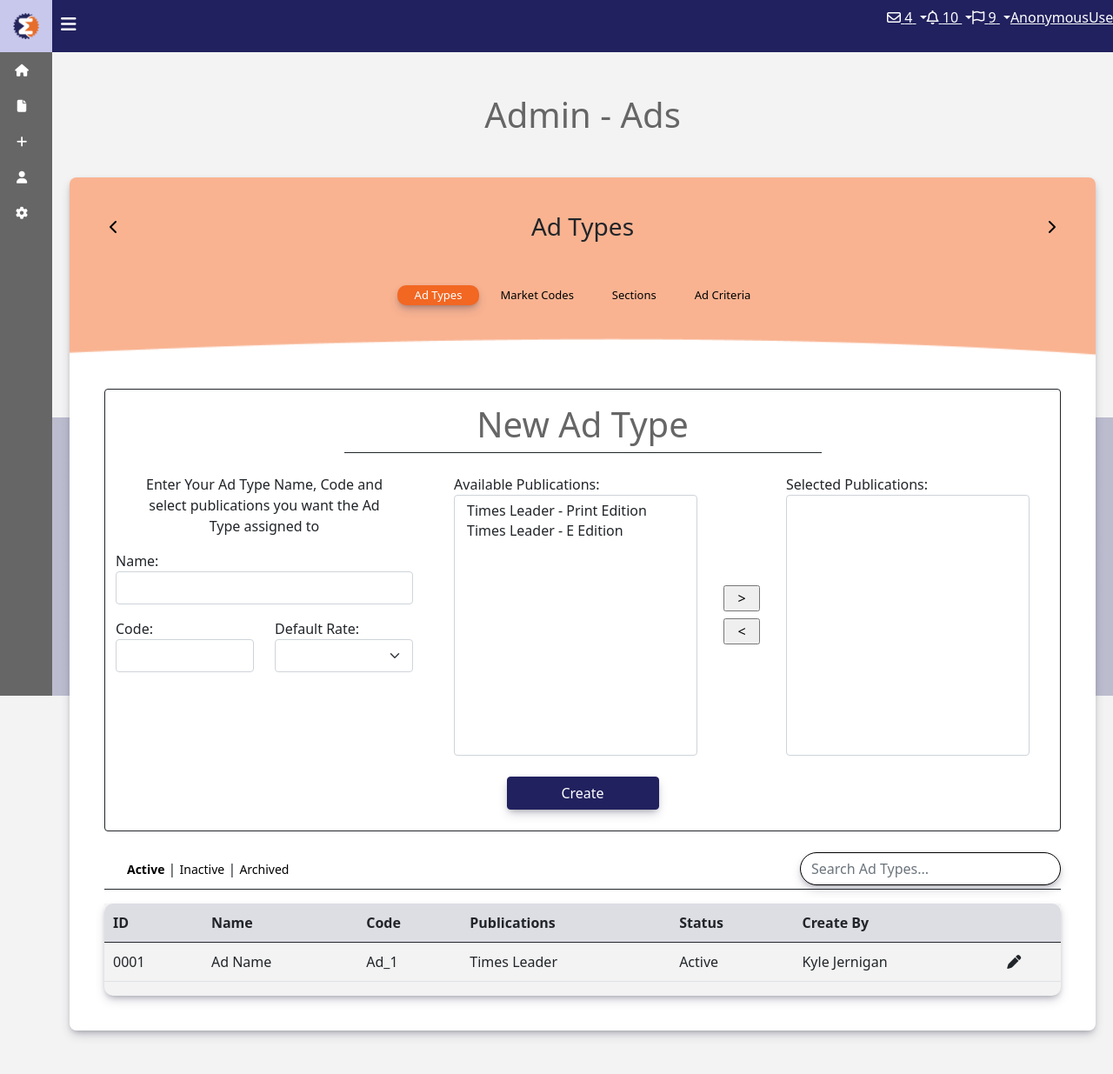
After one commit to skoolboi434/summa-advertising, a Django app: page /adminportal/adminAds in a window 1280 px wide. The commit adds this page. Shown: the whole page at 87% size. Run offline with Django 5.2, Linux system fonts and the light colour scheme; lists and menus that the app fills with data are empty; some libraries are stand-ins or nearby versions.

Commit message:
Admin Ads main dashboards added

```diff
--- a/adAdmin/urls.py
+++ b/adAdmin/urls.py
@@ -5,6 +5,7 @@ from . import views
 urlpatterns = [
   path('', views.index, name='adminPortal'),
   path('admingeneral', views.adminGeneral, name='adminGeneral'),
+  path('adminAds', views.adminAds, name='adminAds'),
   path('adminclassifieds', views.adminClassifieds, name='adminClassifieds'),
   path('adminaccounts', views.adminAccounts, name='adminAccounts'),
   path('admingeneral/newpublication/', views.adminPubSetup, name='adminPubSetup'),
--- a/adAdmin/views.py
+++ b/adAdmin/views.py
@@ -17,6 +17,9 @@ def adminGeneral(request):
 
 def adminPubSetup(request):
   return render(request, 'admin/pubs/newPublication.html')
+
+def adminAds(request):
+  return render(request, 'admin/ads.html')
 
 # Admin Account Routes
 
--- a/advertising/static/css/custom.css
+++ b/advertising/static/css/custom.css
@@ -1552,7 +1552,7 @@
 .item-select-container #lstBox1,
 .item-select-container #lstBox2 {
   height: 300px;
-  width: 225px;
+  width: 280px;
 }
 
 .transferBtns {
--- a/advertising/static/scss/components/_item-select.scss
+++ b/advertising/static/scss/components/_item-select.scss
@@ -5,7 +5,7 @@
   #lstBox1,
   #lstBox2 {
     height: 300px;
-    width: 225px;
+    width: 280px;
   }
 }
 
--- /dev/null
+++ b/templates/admin/ads.html
@@ -0,0 +1,52 @@
+{% extends 'base.html' %}{% load static %} {% block content %}
+
+<div class="heading-container text-center my-5">
+  <h3 class="heading mb-3">Admin - Ads</h3>
+</div>
+
+<div class="multi-step-form-container">
+  <div id="tab-heading" class="tab-heading mb-5 d-flex justify-content-between align-items-center">
+    <button class="step-arrow" id="prevTabBtn">
+      <i class="fa fa-solid fa-chevron-left"></i>
+    </button>
+
+    <h3 class="multisteps-form__title text-center mb-0">Ad Types</h3>
+
+    <button class="step-arrow" id="nextTabBtn">
+      <i class="fa fa-solid fa-chevron-right"></i>
+    </button>
+  </div>
+
+  <ul class="nav nav-pills mb-5 d-flex justify-content-center" id="pills-tab" role="tablist">
+    <li class="nav-item" role="presentation">
+      <button class="nav-link-custom active" id="pills-ad-types-tab" data-bs-toggle="pill" data-bs-target="#pills-ad-types" type="button" role="tab" aria-controls="pills-ad-types" aria-selected="true">Ad Types</button>
+    </li>
+    <li class="nav-item" role="presentation">
+      <button class="nav-link-custom" id="pills-market-codes-tab" data-bs-toggle="pill" data-bs-target="#pills-market-codes" type="button" role="tab" aria-controls="pills-market-codes" aria-selected="false">Market Codes</button>
+    </li>
+    <li class="nav-item" role="presentation">
+      <button class="nav-link-custom" id="pills-sections-tab" data-bs-toggle="pill" data-bs-target="#pills-sections" type="button" role="tab" aria-controls="pills-sections" aria-selected="false">Sections</button>
+    </li>
+    <li class="nav-item" role="presentation">
+      <button class="nav-link-custom" id="pills-ad-criteria-tab" data-bs-toggle="pill" data-bs-target="#pills-ad-criteria" type="button" role="tab" aria-controls="pills-ad-criteria" aria-selected="false">Ad Criteria</button>
+    </li>
+  </ul>
+
+  <div class="tab-content" id="pills-tabContent">
+    <div class="tab-pane fade show active pt-5" id="pills-ad-types" role="tabpanel" aria-labelledby="pills-ad-types-tab" data-heading="Ad Types">{% include 'admin/includes/classifieds/ads/adTypes.html'%}</div>
+    <div class="tab-pane fade pt-5" id="pills-market-codes" role="tabpanel" aria-labelledby="pills-market-codes-tab" data-heading="Market Codes">{% include 'admin/includes/classifieds/ads/marketCodes.html'%}</div>
+    <div class="tab-pane fade pt-5" id="pills-sections" role="tabpanel" aria-labelledby="pills-sections-tab" data-heading="Sections">{% include 'admin/includes/classifieds/ads/sections.html'%}</div>
+    <div class="tab-pane fade pt-5" id="pills-ad-criteria" role="tabpanel" aria-labelledby="pills-ad-criteria-tab" data-heading="Ad Criteria">{% include 'admin/includes/classifieds/ads/adCriteria.html'%}</div>
+  </div>
+</div>
+
+<!-- New Market Code Modal -->
+{% include 'admin/includes/classifieds/ads/modals/newMarketCode.html'%}
+
+<!-- Edit Market Code Modal -->
+{% include 'admin/includes/classifieds/ads/modals/editMarketCode.html'%}
+
+<!-- Edit Ad Criteria Modal -->
+{% include 'admin/includes/classifieds/ads/modals/editAdCriteria.html'%}
+<script src="{% static 'js/multistep.js' %}"></script>
+{% endblock%}
--- /dev/null
+++ b/templates/admin/includes/classifieds/ads/adCriteria.html
@@ -0,0 +1,88 @@
+<div class="border border-dark rounded mb-4 pt-3">
+  <div class="heading-container w-50 mx-auto border-bottom border-dark text-center mb-4">
+    <h3 class="heading">New Ad Criteria</h3>
+  </div>
+
+  <form action="">
+    <div class="container">
+      <div class="row">
+        <div class="col-md-12 col-lg-4">
+          <div class="text-center mb-3">
+            <p>Enter the Measurement's Name, and Code then<br />select the publication(s) you want the<br />measurement assigned to</p>
+          </div>
+
+          <div class="form-group mb-3">
+            <label for="ad-type-name"><span class="asterisk">*</span>Name:</label>
+            <input type="text" name="ad-type-name" id="ad-type-name" class="form-control" />
+          </div>
+
+          <div class="form-group">
+            <label for="ad-type-code"><span class="asterisk">*</span>Code:</label>
+            <input type="text" name="ad-type-code" id="ad-type-code" class="form-control" />
+          </div>
+        </div>
+
+        <div class="col-md-12 col-lg-8">
+          <div class="item-select-container mb-4">
+            <div class="available-pubs">
+              Available Publications:<br />
+              <select multiple="multiple" id="lstBox1" class="form-select">
+                <option value="times-leader-print-edition">Times Leader - Print Edition</option>
+                <option value="times-leader-e-edition">Times Leader - E Edition</option>
+              </select>
+            </div>
+            <div class="transferBtns">
+              <input class="mb-2" type="button" id="btnRight" value="  >  " />
+              <br /><input type="button" id="btnLeft" value="  <  " />
+            </div>
+            <div class="selected-pubs">
+              Selected Publications:<br />
+              <select multiple="multiple" id="lstBox2" class="form-select"></select>
+            </div>
+          </div>
+        </div>
+      </div>
+
+      <div class="btn-container text-center mb-4">
+        <button class="btn btn-secondary">Create</button>
+      </div>
+    </div>
+  </form>
+</div>
+
+<div class="btn-search-container d-flex justify-content-between border-bottom border-dark pb-1">
+  <div class="filter-container">
+    <div class="filters ps-3 d-flex align-items-center"><a href="" class="active">Active</a>&nbsp;|&nbsp;<a href="">Inactive</a>&nbsp;|&nbsp;<a href="">Archived</a></div>
+  </div>
+
+  <div class="has-search">
+    <input type="text" class="form-control" placeholder="Search Sections..." />
+  </div>
+</div>
+
+<div class="table-container mt-3">
+  <table class="table">
+    <thead>
+      <tr>
+        <th scope="col">ID</th>
+        <th scope="col">Name</th>
+        <th scope="col">Code</th>
+        <th scope="col">Publications</th>
+        <th scope="col">Status</th>
+        <th scope="col">Create By</th>
+        <th scope="col"></th>
+      </tr>
+    </thead>
+    <tbody>
+      <tr>
+        <td>0001</td>
+        <td>Inches (For Display Ads)</td>
+        <td>Display</td>
+        <td>Times Leader</td>
+        <td>Active</td>
+        <td>Kyle Jernigan</td>
+        <td><i class="fa fa-solid fa-pen"></i></td>
+      </tr>
+    </tbody>
+  </table>
+</div>
--- /dev/null
+++ b/templates/admin/includes/classifieds/ads/adTypes.html
@@ -0,0 +1,99 @@
+<div class="border border-dark rounded mb-4 pt-3">
+  <div class="heading-container w-50 mx-auto border-bottom border-dark text-center mb-4">
+    <h3 class="heading">New Ad Type</h3>
+  </div>
+
+  <form action="">
+    <div class="container">
+      <div class="row">
+        <div class="col-md-12 col-lg-4">
+          <div class="text-center mb-3">
+            <p>Enter Your Ad Type Name, Code and<br />select publications you want the Ad<br />Type assigned to</p>
+          </div>
+
+          <div class="form-group mb-3">
+            <label for="ad-type-name">Name:</label>
+            <input type="text" name="ad-type-name" id="ad-type-name" class="form-control" />
+          </div>
+
+          <div class="row">
+            <div class="col-md-12 col-lg-6">
+              <div class="form-group">
+                <label for="ad-type-code">Code:</label>
+                <input type="text" name="ad-type-code" id="ad-type-code" class="form-control" />
+              </div>
+            </div>
+
+            <div class="col-md-12 col-lg-6">
+              <div class="form-group">
+                <label for="ad-type-rate">Default Rate:</label>
+                <select name="ad-type-rate" id="ad-type-rate" class="form-select"></select>
+              </div>
+            </div>
+          </div>
+        </div>
+
+        <div class="col-md-12 col-lg-8">
+          <div class="item-select-container mb-4">
+            <div class="available-pubs">
+              Available Publications:<br />
+              <select multiple="multiple" id="lstBox1" class="form-select">
+                <option value="times-leader-print-edition">Times Leader - Print Edition</option>
+                <option value="times-leader-e-edition">Times Leader - E Edition</option>
+              </select>
+            </div>
+            <div class="transferBtns">
+              <input class="mb-2" type="button" id="btnRight" value="  >  " />
+              <br /><input type="button" id="btnLeft" value="  <  " />
+            </div>
+            <div class="selected-pubs">
+              Selected Publications:<br />
+              <select multiple="multiple" id="lstBox2" class="form-select"></select>
+            </div>
+          </div>
+        </div>
+      </div>
+
+      <div class="btn-container text-center mb-4">
+        <button class="btn btn-secondary">Create</button>
+      </div>
+    </div>
+  </form>
+</div>
+
+<div class="btn-search-container d-flex justify-content-between border-bottom border-dark pb-1">
+  <div class="filter-container">
+    <div class="filters ps-3 d-flex align-items-center"><a href="" class="active">Active</a>&nbsp;|&nbsp;<a href="">Inactive</a>&nbsp;|&nbsp;<a href="">Archived</a></div>
+  </div>
+
+  <div class="has-search">
+    <input type="text" class="form-control" placeholder="Search Ad Types..." />
+  </div>
+</div>
+
+<div class="table-container mt-3">
+  <table class="table">
+    <thead>
+      <tr>
+        <th scope="col">ID</th>
+        <th scope="col">Name</th>
+        <th scope="col">Code</th>
+        <th scope="col">Publications</th>
+        <th scope="col">Status</th>
+        <th scope="col">Create By</th>
+        <th scope="col"></th>
+      </tr>
+    </thead>
+    <tbody>
+      <tr>
+        <td>0001</td>
+        <td>Ad Name</td>
+        <td>Ad_1</td>
+        <td>Times Leader</td>
+        <td>Active</td>
+        <td>Kyle Jernigan</td>
+        <td><i class="fa fa-solid fa-pen"></i></td>
+      </tr>
+    </tbody>
+  </table>
+</div>
--- /dev/null
+++ b/templates/admin/includes/classifieds/ads/marketCodes.html
@@ -0,0 +1,33 @@
+<div class="btn-search-container d-flex justify-content-between border-bottom border-dark">
+  <div class="filter-container">
+    <button type="button" class="btn btn-secondary" data-bs-toggle="modal" data-bs-target="#newMarketCodeModal"><i class="fa fa-solid fa-plus"></i> New Market Code</button>
+    <div class="filters ps-3 d-flex align-items-center"><a href="" class="active">Active</a>&nbsp;|&nbsp;<a href="">Inactive</a>&nbsp;|&nbsp;<a href="">Archived</a></div>
+  </div>
+
+  <div class="has-search">
+    <input type="text" class="form-control" placeholder="Search Market Codes..." />
+  </div>
+</div>
+
+<div class="table-container mt-3">
+  <table class="table">
+    <thead>
+      <tr>
+        <th scope="col">ID</th>
+        <th scope="col">Market Name</th>
+        <th scope="col">Code</th>
+        <th scope="col">Status</th>
+        <th scope="col"></th>
+      </tr>
+    </thead>
+    <tbody>
+      <tr>
+        <td>0001</td>
+        <td>Market Name</td>
+        <td>AAAA</td>
+        <td>Active</td>
+        <td><i class="fa fa-solid fa-pen"></i></td>
+      </tr>
+    </tbody>
+  </table>
+</div>
--- /dev/null
+++ b/templates/admin/includes/classifieds/ads/modals/editMarketCode.html
@@ -0,0 +1,32 @@
+<div class="modal fade" id="editMarketCodeModal" tabindex="-1" aria-labelledby="editMarketCodeModalLabel" aria-hidden="true">
+  <div class="modal-dialog modal-dialog-centered">
+    <div class="modal-content">
+      <div class="modal-header border-0">
+        <button type="button" class="btn-close" data-bs-dismiss="modal" aria-label="Close"></button>
+      </div>
+      <div class="modal-body">
+        <div class="border-bottom border-dark mb-3 text-center w-75 mx-auto">
+          <h3 class="mb-1">Edit Market Code</h3>
+        </div>
+
+        <form id="classified-measurement-form" action="" method="POST">
+          {% csrf_token %}
+
+          <div class="form-group w-75 mx-auto mb-4">
+            <label for="market-name">Market Name:</label>
+            <input id="market-name" name="market-name" type="text" class="form-control" />
+          </div>
+
+          <div class="form-group w-75 mx-auto mb-4">
+            <label for="market-code">Market Code:</label>
+            <input id="market-code" name="market-code" type="text" class="form-control" />
+          </div>
+
+          <div class="btn-container text-center">
+            <button id="submit-account-type" type="submit" class="btn btn-secondary">Save Changes</button>
+          </div>
+        </form>
+      </div>
+    </div>
+  </div>
+</div>
--- /dev/null
+++ b/templates/admin/includes/classifieds/ads/modals/newMarketCode.html
@@ -0,0 +1,32 @@
+<div class="modal fade" id="newMarketCodeModal" tabindex="-1" aria-labelledby="newMarketCodeModalLabel" aria-hidden="true">
+  <div class="modal-dialog modal-dialog-centered">
+    <div class="modal-content">
+      <div class="modal-header border-0">
+        <button type="button" class="btn-close" data-bs-dismiss="modal" aria-label="Close"></button>
+      </div>
+      <div class="modal-body">
+        <div class="border-bottom border-dark mb-3 text-center w-75 mx-auto">
+          <h3 class="mb-1">New Market Code</h3>
+        </div>
+
+        <form id="classified-measurement-form" action="" method="POST">
+          {% csrf_token %}
+
+          <div class="form-group w-75 mx-auto mb-4">
+            <label for="market-name">Market Name:</label>
+            <input id="market-name" name="market-name" type="text" class="form-control" />
+          </div>
+
+          <div class="form-group w-75 mx-auto mb-4">
+            <label for="market-code">Market Code:</label>
+            <input id="market-code" name="market-code" type="text" class="form-control" />
+          </div>
+
+          <div class="btn-container text-center">
+            <button id="submit-account-type" type="submit" class="btn btn-secondary">Create Code</button>
+          </div>
+        </form>
+      </div>
+    </div>
+  </div>
+</div>
--- /dev/null
+++ b/templates/admin/includes/classifieds/ads/sections.html
@@ -0,0 +1,101 @@
+<div class="border border-dark rounded mb-4 pt-3">
+  <div class="heading-container w-50 mx-auto border-bottom border-dark text-center mb-4">
+    <h3 class="heading">New Section</h3>
+  </div>
+
+  <form action="">
+    <div class="container">
+      <div class="row">
+        <div class="col-md-12 col-lg-4">
+          <div class="text-center mb-3">
+            <p>Enter Your Section Name, Code Then<br />select publications you want the<br />Section assigned to</p>
+          </div>
+
+          <div class="form-group mb-3">
+            <label for="ad-type-name">Name:</label>
+            <input type="text" name="ad-type-name" id="ad-type-name" class="form-control" />
+          </div>
+
+          <div class="row">
+            <div class="col-md-12 col-lg-6">
+              <div class="form-group">
+                <label for="ad-type-code">Code:</label>
+                <input type="text" name="ad-type-code" id="ad-type-code" class="form-control" />
+              </div>
+            </div>
+
+            <div class="col-md-12 col-lg-6">
+              <div class="form-group">
+                <label for="ad-sub-section">Sub-Section (optional):</label>
+                <select name="ad-sub-section" id="ad-sub-section" class="form-select"></select>
+              </div>
+            </div>
+          </div>
+        </div>
+
+        <div class="col-md-12 col-lg-8">
+          <div class="item-select-container mb-4">
+            <div class="available-pubs">
+              Available Publications:<br />
+              <select multiple="multiple" id="lstBox1" class="form-select">
+                <option value="times-leader-print-edition">Times Leader - Print Edition</option>
+                <option value="times-leader-e-edition">Times Leader - E Edition</option>
+              </select>
+            </div>
+            <div class="transferBtns">
+              <input class="mb-2" type="button" id="btnRight" value="  >  " />
+              <br /><input type="button" id="btnLeft" value="  <  " />
+            </div>
+            <div class="selected-pubs">
+              Selected Publications:<br />
+              <select multiple="multiple" id="lstBox2" class="form-select"></select>
+            </div>
+          </div>
+        </div>
+      </div>
+
+      <div class="btn-container text-center mb-4">
+        <button class="btn btn-secondary">Create</button>
+      </div>
+    </div>
+  </form>
+</div>
+
+<div class="btn-search-container d-flex justify-content-between border-bottom border-dark pb-1">
+  <div class="filter-container">
+    <div class="filters ps-3 d-flex align-items-center"><a href="" class="active">Active</a>&nbsp;|&nbsp;<a href="">Inactive</a>&nbsp;|&nbsp;<a href="">Archived</a></div>
+  </div>
+
+  <div class="has-search">
+    <input type="text" class="form-control" placeholder="Search Sections..." />
+  </div>
+</div>
+
+<div class="table-container mt-3">
+  <table class="table">
+    <thead>
+      <tr>
+        <th scope="col">ID</th>
+        <th scope="col">Name</th>
+        <th scope="col">Code</th>
+        <th scope="col">Sub Section</th>
+        <th scope="col">Publications</th>
+        <th scope="col">Status</th>
+        <th scope="col">Create By</th>
+        <th scope="col"></th>
+      </tr>
+    </thead>
+    <tbody>
+      <tr>
+        <td>0001</td>
+        <td>Section Name</td>
+        <td>Section_1</td>
+        <td>Obits</td>
+        <td>Times Leader</td>
+        <td>Active</td>
+        <td>Kyle Jernigan</td>
+        <td><i class="fa fa-solid fa-pen"></i></td>
+      </tr>
+    </tbody>
+  </table>
+</div>
--- a/templates/admin/portal.html
+++ b/templates/admin/portal.html
@@ -17,7 +17,7 @@
         </a>
       </div>
       <div class="col-md-4 mb-lg-4">
-        <a class="admin-block-link" href="" target="_blank">
+        <a class="admin-block-link" href="{% url 'adminAds' %}" target="_blank">
           <div class="admin-block ads">
             <h3 class="title">Ads</h3>
             <span>Ad Types | Market Codes | Sections</span>
```
Also changed, not shown: templates/admin/includes/classifieds/ads/modals/editAdCriteria.html (added).
